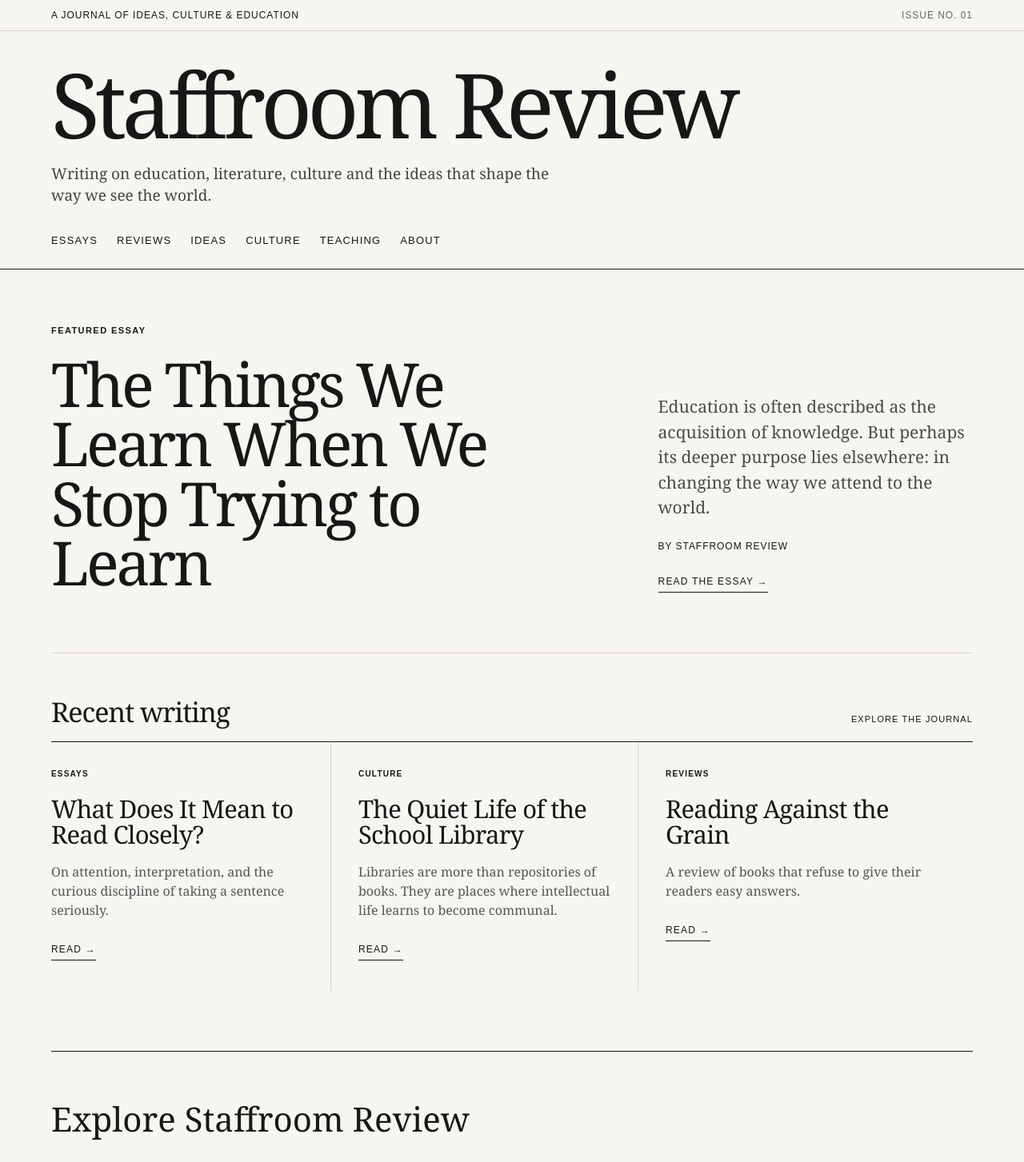
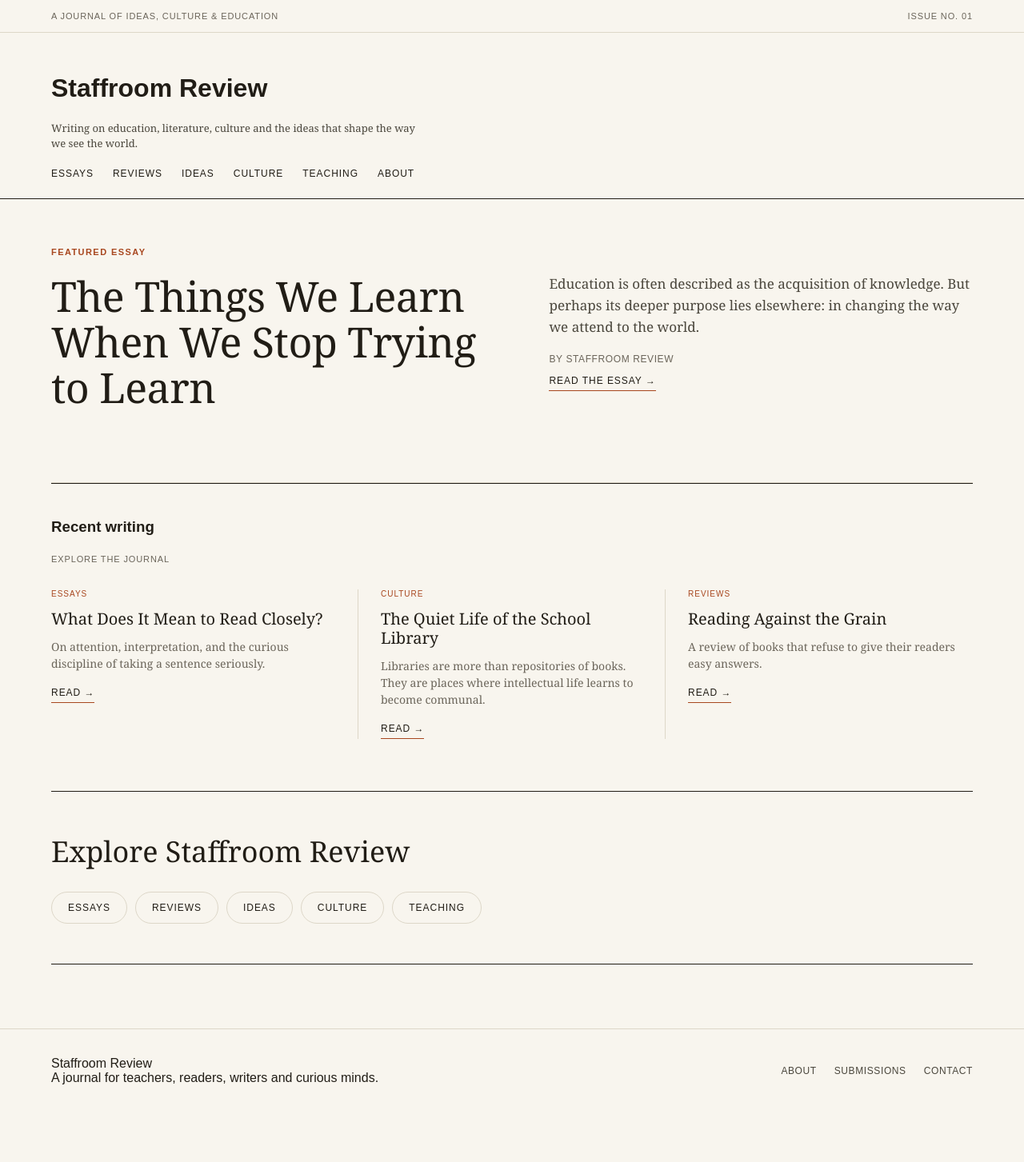
Before and after one commit to staffroom-review/staffroom-website, a Next.js app: page / in a window 1280 px wide. Shown: the top 1453 px of the page at 80% size. After the commit the page ends 1391 px from the top, so only its background shows below. Built offline with nearby package versions, Linux system fonts and the light colour scheme.

Commit message:
Update global styles for improved design consistency

```diff
--- a/app/globals.css
+++ b/app/globals.css
@@ -8,8 +8,8 @@ html {
 
 body {
   margin: 0;
-  background: #f7f5f0;
-  color: #171717;
+  background: #f8f5ee;
+  color: #211d16;
   font-family: Arial, Helvetica, sans-serif;
 }
 
@@ -23,51 +23,74 @@ a {
 }
 
 .topbar {
-  border-bottom: 1px solid #d8d4cc;
-  padding: 12px 5vw;
+  border-bottom: 1px solid #ddd7c8;
+  padding: 14px 5vw;
   display: flex;
   justify-content: space-between;
   align-items: center;
-  font-size: 12px;
+  font-size: 11px;
   letter-spacing: 0.08em;
   text-transform: uppercase;
-}
-
-.topbar span:last-child {
-  color: #666;
+  color: #6b655a;
 }
 
 header {
-  padding: 42px 5vw 28px;
-  border-bottom: 1px solid #171717;
+  padding: 30px 5vw 24px;
+  border-bottom: 1px solid #211d16;
 }
 
-.masthead {
+.logo {
+  display: flex;
+  align-items: center;
+  gap: 10px;
+  margin-bottom: 18px;
+  width: fit-content;
+}
+
+.logo-mark {
+  width: 34px;
+  height: 34px;
+  background: #a8471f;
+  display: flex;
+  align-items: center;
+  justify-content: center;
+  flex-shrink: 0;
+}
+
+.logo-mark i {
+  font-size: 17px;
+  color: #f8f5ee;
+}
+
+.logo-text {
   font-family: Georgia, "Times New Roman", serif;
-  font-size: clamp(48px, 9vw, 112px);
-  line-height: 0.88;
-  letter-spacing: -0.055em;
-  font-weight: 500;
-  margin: 0;
+  font-size: 22px;
+  letter-spacing: -0.01em;
+  color: #211d16;
+}
+
+.logo-text .accent {
+  font-style: italic;
+  color: #a8471f;
 }
 
 .tagline {
-  margin: 24px 0 0;
-  max-width: 640px;
   font-family: Georgia, "Times New Roman", serif;
-  font-size: 19px;
-  line-height: 1.45;
-  color: #444;
+  font-size: 13px;
+  line-height: 1.5;
+  color: #4a463c;
+  max-width: 460px;
+  margin: 0 0 20px;
 }
 
 nav {
-  margin-top: 34px;
   display: flex;
   flex-wrap: wrap;
   gap: 24px;
-  font-size: 13px;
+  font-size: 12px;
   text-transform: uppercase;
-  letter-spacing: 0.09em;
+  letter-spacing: 0.08em;
+  color: #211d16;
 }
 
 nav a:hover {
@@ -80,8 +103,8 @@ main {
 }
 
 .featured {
-  padding: 70px 0 75px;
-  border-bottom: 1px solid #d8d4cc;
+  padding: 60px 0 65px;
+  border-bottom: 1px solid #ddd7c8;
 }
 
 .eyebrow {
@@ -89,70 +112,83 @@ main {
   font-weight: 700;
   letter-spacing: 0.13em;
   text-transform: uppercase;
-  margin-bottom: 24px;
+  margin-bottom: 20px;
+  color: #a8471f;
+}
+
+.featured h2 {
+  font-family: Georgia, "Times New Roman", serif;
+  font-size: clamp(34px, 5vw, 52px);
+  line-height: 1.1;
+  font-weight: 500;
+  letter-spacing: -0.01em;
+  margin: 0 0 26px;
+  color: #211d16;
 }
 
 .featured-grid {
   display: grid;
-  grid-template-columns: 1.7fr 1fr;
-  gap: 7vw;
-  align-items: end;
+  grid-template-columns: 1.1fr 1fr;
+  gap: 40px;
+  align-items: stretch;
 }
 
-.featured h2 {
-  font-family: Georgia, "Times New Roman", serif;
-  font-size: clamp(40px, 6vw, 76px);
-  line-height: 0.98;
-  font-weight: 400;
-  letter-spacing: -0.045em;
-  margin: 0;
-  max-width: 900px;
+.featured-image {
+  min-height: 220px;
+  display: flex;
+  align-items: center;
+  justify-content: center;
+}
+
+.featured-image i {
+  font-size: 40px;
+  color: #f8f5ee;
+  opacity: 0.85;
+}
+
+.featured-side {
+  display: flex;
+  flex-direction: column;
+  justify-content: space-between;
 }
 
 .featured-text {
   font-family: Georgia, "Times New Roman", serif;
-  font-size: 21px;
-  line-height: 1.5;
-  color: #4b4b4b;
-  margin: 0 0 25px;
+  font-size: 17px;
+  line-height: 1.6;
+  color: #4a463c;
+  margin: 0 0 20px;
 }
 
 .byline {
   font-size: 12px;
-  letter-spacing: 0.08em;
+  letter-spacing: 0.05em;
   text-transform: uppercase;
+  color: #6b655a;
+  margin-bottom: 10px;
 }
 
 .read-link {
   display: inline-block;
-  margin-top: 30px;
-  border-bottom: 1px solid #171717;
-  padding-bottom: 6px;
   font-size: 12px;
-  letter-spacing: 0.1em;
+  letter-spacing: 0.08em;
   text-transform: uppercase;
+  color: #211d16;
+  border-bottom: 1px solid #a8471f;
+  padding-bottom: 5px;
 }
 
 .section-heading {
-  display: flex;
-  justify-content: space-between;
-  align-items: baseline;
-  border-bottom: 1px solid #171717;
-  padding: 50px 0 14px;
-}
-
-.section-heading h3 {
-  margin: 0;
-  font-family: Georgia, "Times New Roman", serif;
-  font-size: 34px;
-  font-weight: 400;
-  letter-spacing: -0.03em;
+  border-top: 1px solid #211d16;
+  padding: 24px 0 0;
+  margin-bottom: 30px;
 }
 
 .section-heading span {
   font-size: 11px;
-  letter-spacing: 0.1em;
+  letter-spacing: 0.08em;
   text-transform: uppercase;
+  color: #6b655a;
 }
 
 .stories {
@@ -162,53 +198,84 @@ main {
 }
 
 .story {
-  padding: 34px 34px 38px 0;
-  margin-right: 34px;
-  border-right: 1px solid #d8d4cc;
+  display: block;
+  padding: 0 28px;
+  border-right: 1px solid #ddd7c8;
+}
+
+.story:first-child {
+  padding-left: 0;
 }
 
 .story:last-child {
   border-right: none;
-  margin-right: 0;
+  padding-right: 0;
+}
+
+.story-image {
+  height: 140px;
+  display: flex;
+  align-items: center;
+  justify-content: center;
+  margin-bottom: 18px;
+}
+
+.story-image i {
+  font-size: 26px;
+  color: #f8f5ee;
+  opacity: 0.85;
 }
 
 .story-category {
   font-size: 10px;
-  letter-spacing: 0.12em;
+  letter-spacing: 0.1em;
   text-transform: uppercase;
-  font-weight: 700;
-  margin-bottom: 22px;
+  color: #a8471f;
+  margin-bottom: 14px;
 }
 
 .story h4 {
   font-family: Georgia, "Times New Roman", serif;
-  font-size: 31px;
-  line-height: 1.05;
+  font-size: 20px;
+  line-height: 1.2;
   font-weight: 400;
-  letter-spacing: -0.025em;
-  margin: 0 0 18px;
+  color: #211d16;
+  margin: 0 0 12px;
+}
+
+.story:hover h4 {
+  text-decoration: underline;
+  text-underline-offset: 4px;
 }
 
 .story p {
   font-family: Georgia, "Times New Roman", serif;
-  font-size: 16px;
+  font-size: 14px;
   line-height: 1.5;
-  color: #555;
-  margin: 0;
+  color: #6b655a;
+  margin: 0 0 16px;
+}
+
+.read-time {
+  font-size: 11px;
+  letter-spacing: 0.04em;
+  color: #948d7d;
+  text-transform: uppercase;
 }
 
 .explore {
-  margin-top: 75px;
-  padding: 55px 0;
-  border-top: 1px solid #171717;
-  border-bottom: 1px solid #171717;
+  margin-top: 65px;
+  padding: 50px 0;
+  border-top: 1px solid #211d16;
+  border-bottom: 1px solid #211d16;
 }
 
 .explore h3 {
   font-family: Georgia, "Times New Roman", serif;
-  font-size: 42px;
+  font-size: 36px;
   font-weight: 400;
-  margin: 0 0 28px;
+  color: #211d16;
+  margin: 0 0 26px;
 }
 
 .section-links {
@@ -218,40 +285,75 @@ main {
 }
 
 .section-links a {
-  border: 1px solid #aaa59d;
+  border: 1px solid #ddd7c8;
   border-radius: 100px;
   padding: 12px 20px;
   font-size: 12px;
   text-transform: uppercase;
   letter-spacing: 0.08em;
+  color: #211d16;
 }
 
 .section-links a:hover {
-  background: #171717;
-  color: #f7f5f0;
+  background: #211d16;
+  color: #f8f5ee;
 }
 
 footer {
-  padding: 45px 5vw;
+  padding: 34px 5vw;
   display: flex;
   justify-content: space-between;
+  align-items: center;
   gap: 30px;
-  border-top: 1px solid #d8d4cc;
-  font-size: 12px;
-  color: #555;
+  border-top: 1px solid #ddd7c8;
 }
 
-.footer-title {
+.footer-logo {
+  display: flex;
+  align-items: center;
+  gap: 8px;
+}
+
+.footer-logo-mark {
+  width: 24px;
+  height: 24px;
+  background: #a8471f;
+  display: flex;
+  align-items: center;
+  justify-content: center;
+  flex-shrink: 0;
+}
+
+.footer-logo-mark i {
+  font-size: 12px;
+  color: #f8f5ee;
+}
+
+.footer-logo-text {
   font-family: Georgia, "Times New Roman", serif;
-  font-size: 25px;
-  color: #171717;
-  margin-bottom: 10px;
+  font-size: 15px;
+  color: #211d16;
+}
+
+.footer-logo-text .accent {
+  font-style: italic;
+  color: #a8471f;
+}
+
+.footer-tagline {
+  font-size: 13px;
+  color: #6b655a;
+  max-width: 260px;
+  text-align: right;
 }
 
 .footer-links {
   display: flex;
-  gap: 20px;
-  flex-wrap: wrap;
+  gap: 22px;
+  font-size: 12px;
+  letter-spacing: 0.05em;
+  text-transform: uppercase;
+  color: #4a463c;
 }
 
 @media (max-width: 800px) {
@@ -265,11 +367,7 @@ footer {
 
   .featured-grid {
     grid-template-columns: 1fr;
-    gap: 35px;
-  }
-
-  .featured {
-    padding-top: 50px;
+    gap: 30px;
   }
 
   .stories {
@@ -278,16 +376,23 @@ footer {
 
   .story {
     border-right: none;
-    border-bottom: 1px solid #d8d4cc;
-    margin-right: 0;
-    padding-right: 0;
+    border-bottom: 1px solid #ddd7c8;
+    padding: 0 0 30px;
+    margin-bottom: 30px;
   }
 
   .story:last-child {
     border-bottom: none;
+    margin-bottom: 0;
   }
 
   footer {
     flex-direction: column;
+    align-items: flex-start;
+    gap: 16px;
+  }
+
+  .footer-tagline {
+    text-align: left;
   }
 }
```
